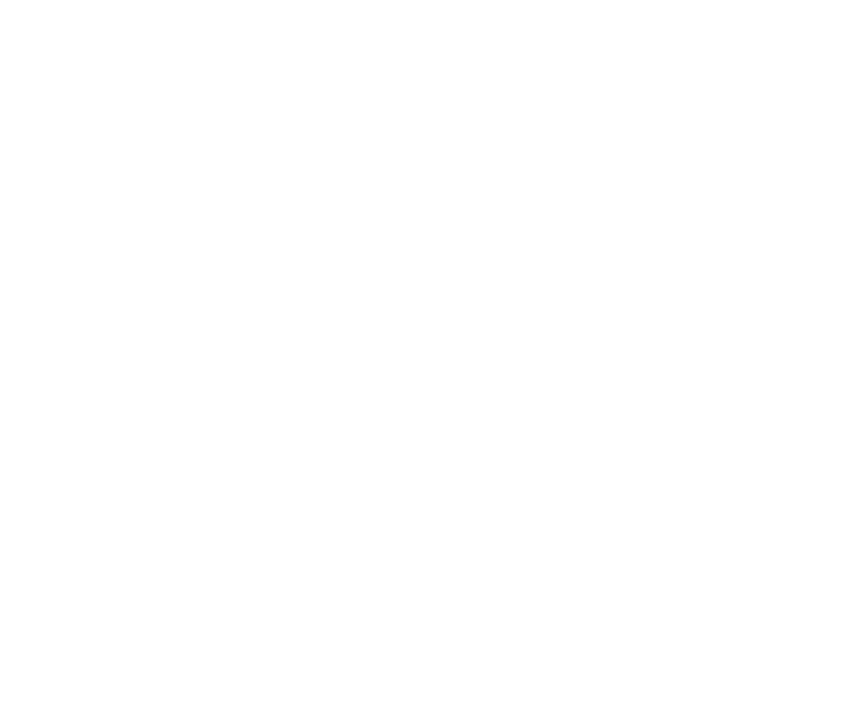
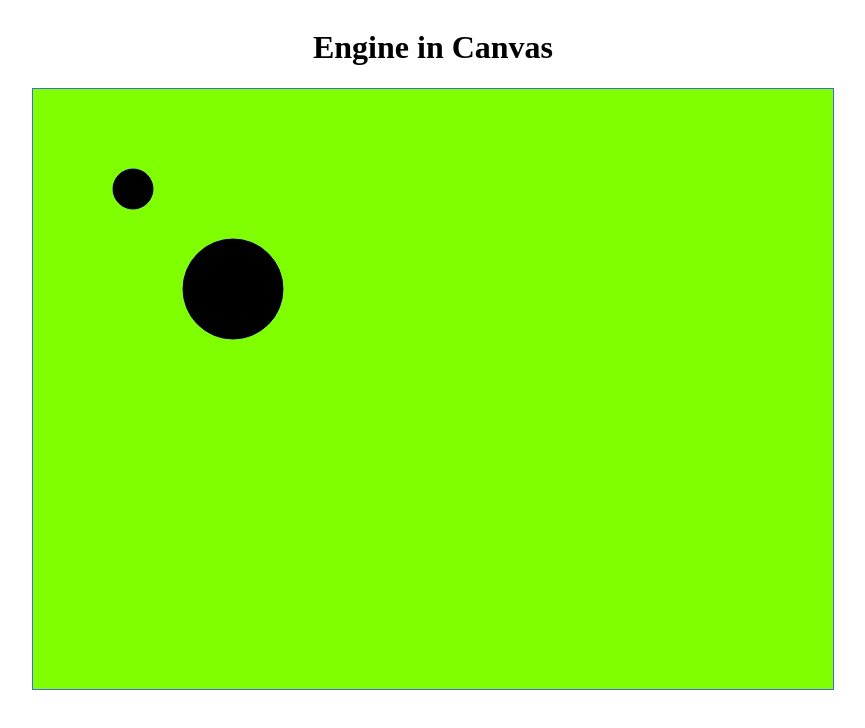
Before and after one commit to shivetay/canvas_phisicsEngine, a plain HTML site: page index.html in a window 1280 px wide. Shown: the whole page, without its empty margins (207-1072 px from the left). Drawn offline with Linux system fonts and the light colour scheme.

Commit message:
draw ball

```diff
--- a/index.html
+++ b/index.html
@@ -5,8 +5,11 @@
     <meta http-equiv="X-UA-Compatible" content="IE=edge" />
     <meta name="viewport" content="width=device-width, initial-scale=1.0" />
     <title>Canvas engine</title>
+    <link rel="stylesheet" href="style.css" />
   </head>
   <body>
-    <canvas width="800" height="800"></canvas>
+    <h1>Engine in Canvas</h1>
+    <canvas id="game" width="800" height="600"></canvas>
+    <script src="script.js"></script>
   </body>
 </html>
--- /dev/null
+++ b/script.js
@@ -0,0 +1,15 @@
+const canvas = document.getElementById('game');
+const context = canvas.getContext('2d');
+
+const drawBall = (x, y, r) => {
+  context.beginPath();
+  context.arc(x, y, r, 0, 2 * Math.PI);
+  context.strokeStyle = 'blue';
+  context.stroke();
+
+  context.fillStyle = 'black';
+  context.fill();
+};
+
+drawBall(100, 100, 20);
+drawBall(200, 200, 50);
--- /dev/null
+++ b/style.css
@@ -0,0 +1,11 @@
+body {
+  display: flex;
+  justify-content: center;
+  align-items: center;
+  flex-direction: column;
+}
+
+#game {
+  border: 1px solid royalblue;
+  background: chartreuse;
+}
```
